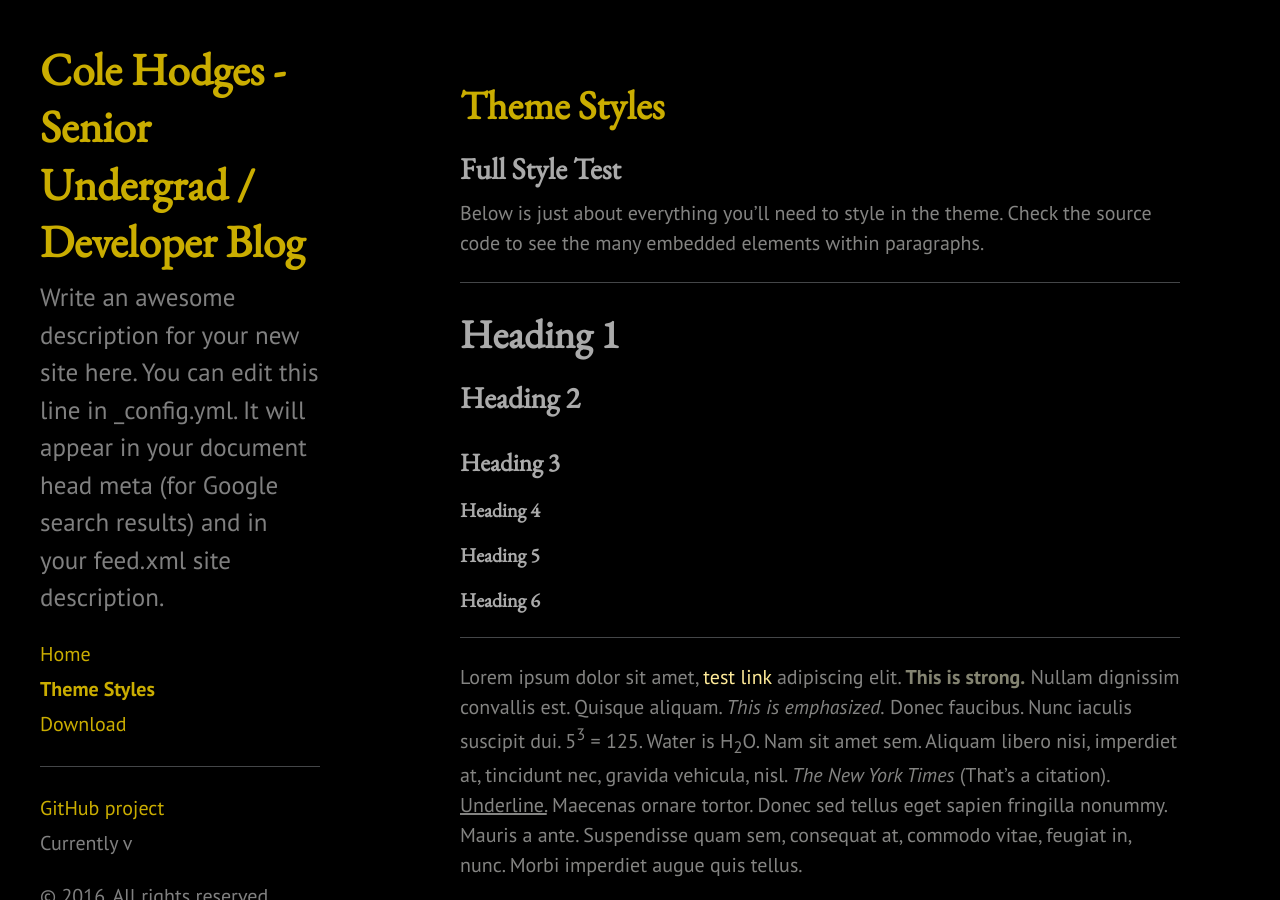
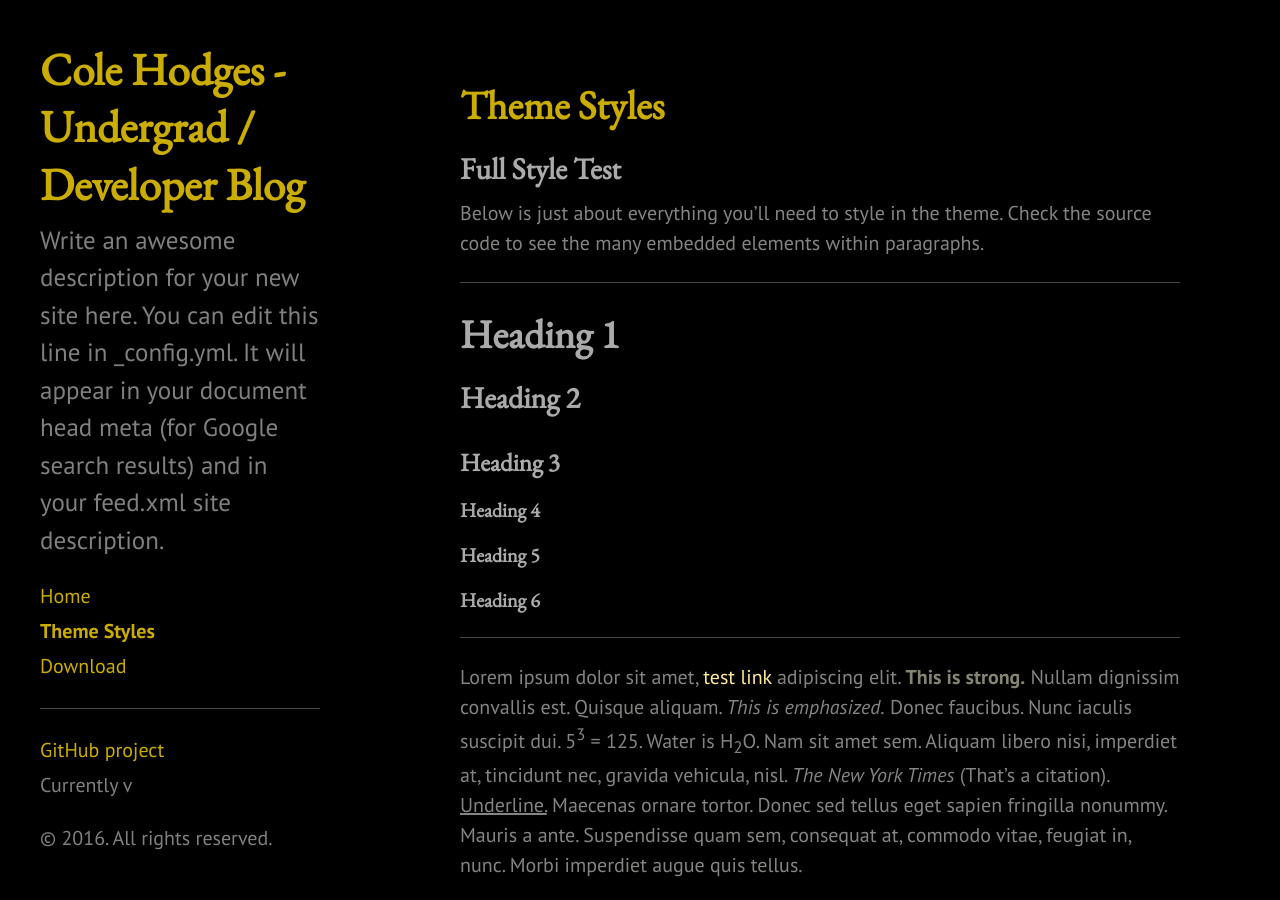
Before and after one commit to cohodges/cohodges.github.io, a Jekyll site: the page built from styles.md, in a window 1280 px wide and 900 px high. Built offline with Jekyll 4.4.1, drawn with Linux system fonts in a browser that asks for light colours.

Commit message:
removed senior

```diff
--- a/_config.yml
+++ b/_config.yml
@@ -13,7 +13,7 @@
 # you will see them accessed via {{ site.title }}, {{ site.email }}, and so on.
 # You can create any custom variable you would like, and they will be accessible
 # in the templates via {{ site.myvariable }}.
-title: Cole Hodges - Senior Undergrad / Developer Blog
+title: Cole Hodges - Undergrad / Developer Blog
 email: chodges@mail.umw.edu
 description: > # this means to ignore newlines until "baseurl:"
   Write an awesome description for your new site here. You can edit this
```
